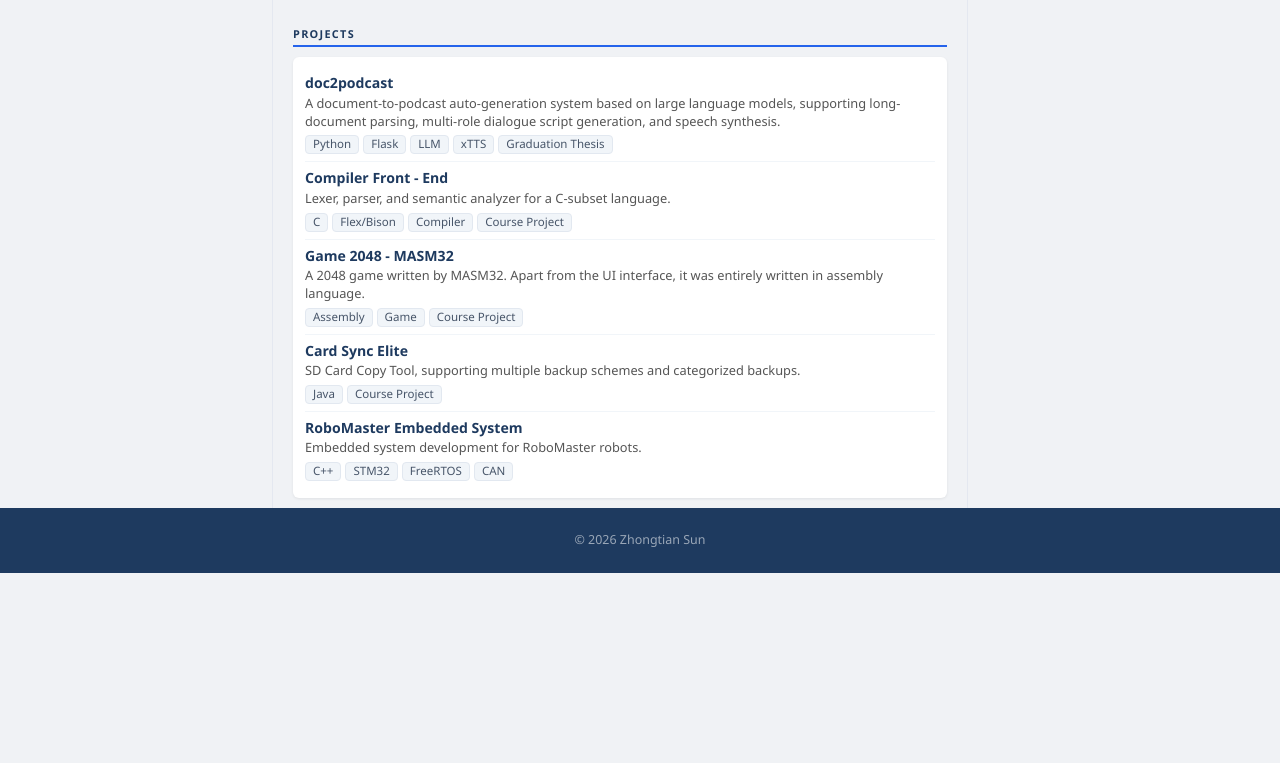
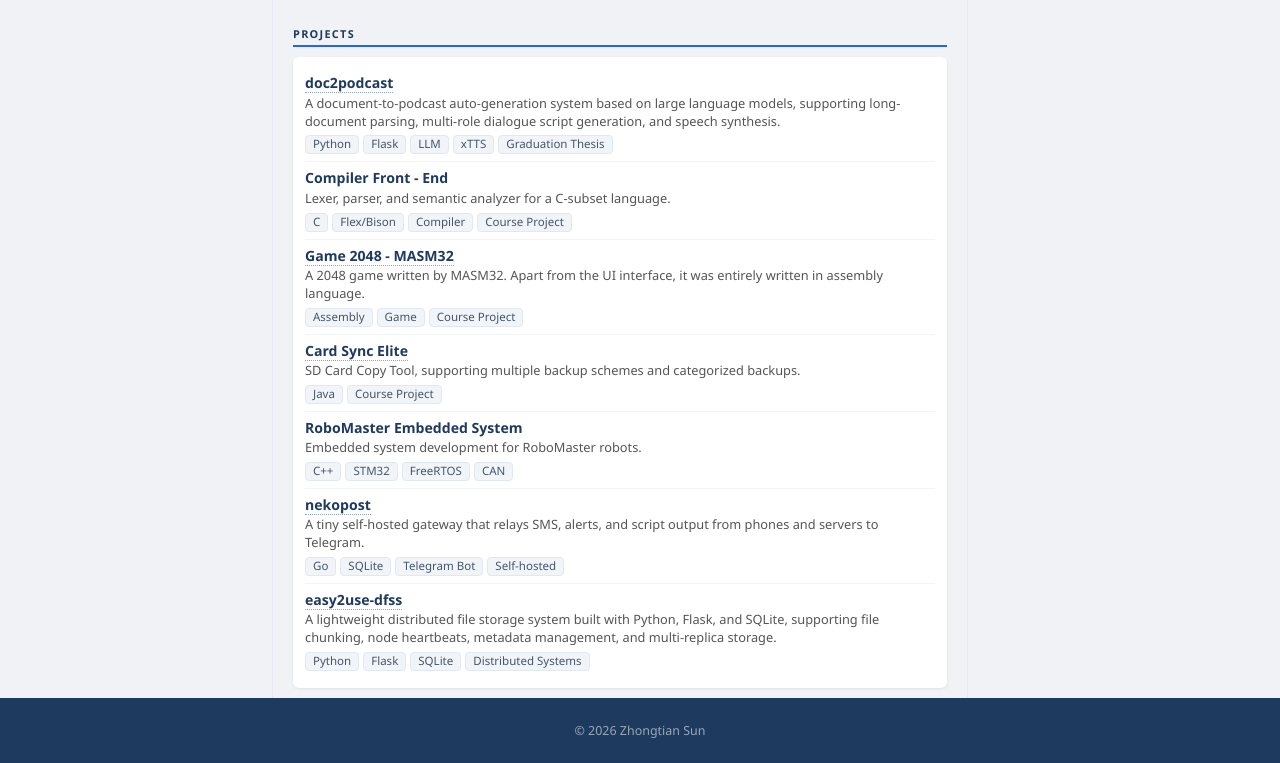
Before and after one commit to imdrinkcat/imdrinkcat.github.io, a plain HTML site: page index.html in a window 1280 px wide. Shown: the part 893-1656 px from the top of the page. Before the commit the page ends 1466 px from the top, so only its background shows below. Drawn offline with Linux system fonts and the light colour scheme.

Commit message:
Add GitHub link, project links/entries, and News block (#3)
* Add GitHub link to sidebar

Co-Authored-By: Claude Sonnet 5.5 <noreply@anthropic.com>

* Link existing projects to GitHub repos and add public repos

Co-Authored-By: Claude Sonnet 5.5 <noreply@anthropic.com>

* Add News block above Education Timeline

Co-Authored-By: Claude Sonnet 5.5 <noreply@anthropic.com>

* Reword News items to past tense

Co-Authored-By: Claude Sonnet 5.5 <noreply@anthropic.com>

* Remove News section and fork project entries

Co-Authored-By: Claude Sonnet 5.5 <noreply@anthropic.com>

---------

Co-authored-by: drinkcat <drinkcat@Mac-mini.local>
Co-authored-by: Claude Sonnet 5.5 <noreply@anthropic.com>

```diff
--- a/index.html
+++ b/index.html
@@ -26,6 +26,10 @@
         <div class="profile-section">
             <div class="profile-label">Email Address</div>
             <div class="profile-value"><a href="mailto:zhongtian.sun@asagi.waseda.jp">Waseda Mail</a></div>
+        </div>
+        <div class="profile-section">
+            <div class="profile-label">GitHub</div>
+            <div class="profile-value"><a href="https://github.com/imdrinkcat" target="_blank" rel="noopener noreferrer">imdrinkcat</a></div>
         </div>
         <div class="profile-section">
             <div class="profile-label">Nationality</div>
@@ -134,7 +138,7 @@
             <div class="card">
                 <ul class="proj-list">
                     <li>
-                        <div class="proj-name">doc2podcast</div>
+                        <div class="proj-name"><a class="proj-link" href="https://github.com/imdrinkcat/doc2podcast" target="_blank" rel="noopener noreferrer">doc2podcast</a></div>
                         <div class="proj-desc">A document-to-podcast auto-generation system based on large language models, supporting long-document parsing, multi-role dialogue script generation, and speech synthesis.</div>
                         <div class="proj-tags">
                             <span class="ptag">Python</span>
@@ -157,7 +161,7 @@
                     </li>
 
                     <li>
-                        <div class="proj-name">Game 2048 - MASM32</div>
+                        <div class="proj-name"><a class="proj-link" href="https://github.com/imdrinkcat/game2048-masm32" target="_blank" rel="noopener noreferrer">Game 2048 - MASM32</a></div>
                         <div class="proj-desc">
                             A 2048 game written by MASM32. Apart from the UI interface, it was entirely written in assembly language.
                         </div>
@@ -169,7 +173,7 @@
                     </li>
 
                     <li>
-                        <div class="proj-name">Card Sync Elite</div>
+                        <div class="proj-name"><a class="proj-link" href="https://github.com/imdrinkcat/CardSyncElite" target="_blank" rel="noopener noreferrer">Card Sync Elite</a></div>
                         <div class="proj-desc">
                             SD Card Copy Tool, supporting multiple backup schemes and categorized backups.
                         </div>
@@ -189,6 +193,28 @@
                             <span class="ptag">STM32</span>
                             <span class="ptag">FreeRTOS</span>
                             <span class="ptag">CAN</span>
+                        </div>
+                    </li>
+
+                    <li>
+                        <div class="proj-name"><a class="proj-link" href="https://github.com/imdrinkcat/nekopost" target="_blank" rel="noopener noreferrer">nekopost</a></div>
+                        <div class="proj-desc">A tiny self-hosted gateway that relays SMS, alerts, and script output from phones and servers to Telegram.</div>
+                        <div class="proj-tags">
+                            <span class="ptag">Go</span>
+                            <span class="ptag">SQLite</span>
+                            <span class="ptag">Telegram Bot</span>
+                            <span class="ptag">Self-hosted</span>
+                        </div>
+                    </li>
+
+                    <li>
+                        <div class="proj-name"><a class="proj-link" href="https://github.com/imdrinkcat/easy2use-dfss" target="_blank" rel="noopener noreferrer">easy2use-dfss</a></div>
+                        <div class="proj-desc">A lightweight distributed file storage system built with Python, Flask, and SQLite, supporting file chunking, node heartbeats, metadata management, and multi-replica storage.</div>
+                        <div class="proj-tags">
+                            <span class="ptag">Python</span>
+                            <span class="ptag">Flask</span>
+                            <span class="ptag">SQLite</span>
+                            <span class="ptag">Distributed Systems</span>
                         </div>
                     </li>
                 </ul>
--- a/style.css
+++ b/style.css
@@ -420,6 +420,25 @@ h3 {
     color: #1e3a5f;
 }
 
+.proj-link {
+    color: inherit;
+    text-decoration: none;
+    border-bottom: 1px dotted #94a3b8;
+}
+
+.proj-link:hover,
+.proj-link:focus-visible {
+    color: #2563eb;
+    border-bottom-color: #2563eb;
+    text-decoration: none;
+}
+
+.proj-link:focus-visible {
+    outline: 2px solid #2563eb;
+    outline-offset: 2px;
+    border-radius: 2px;
+}
+
 .proj-desc {
     font-size: 0.8rem;
     color: #555;
```
